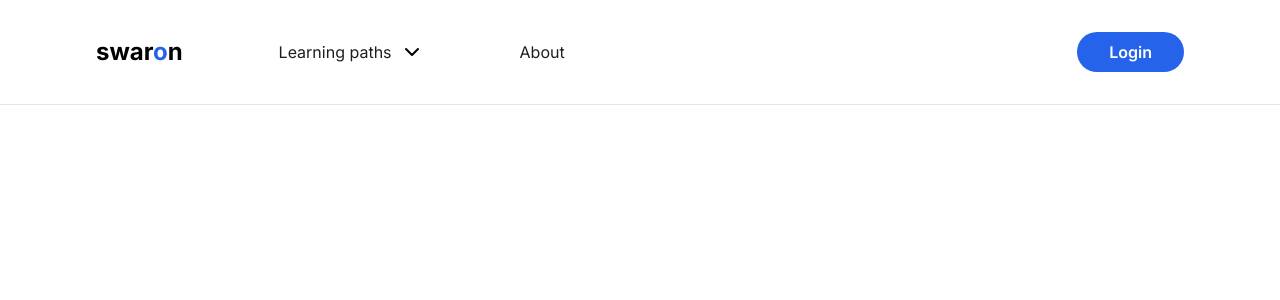
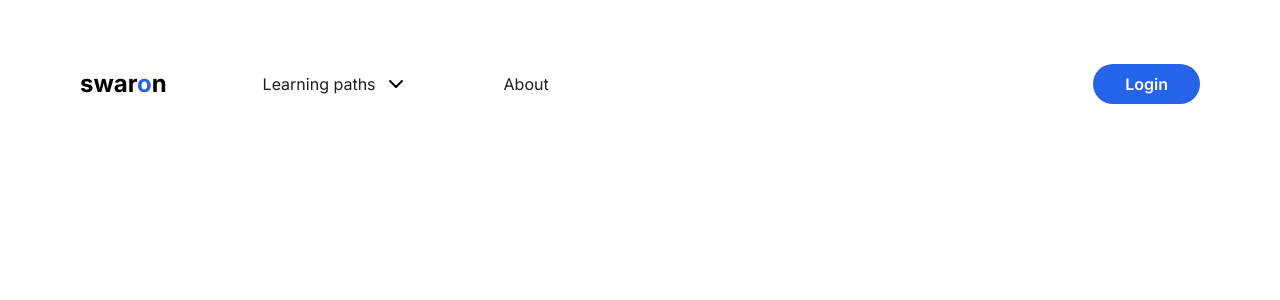
Before and after one commit to swaron-io/swaron.io, a Next.js app: page / in a window 1280 px wide. Shown: the top 300 px of the page. Built offline with nearby package versions, Linux system fonts and the light colour scheme.

Commit message:
changed header buttons

```diff
--- a/src/app/components/header.tsx
+++ b/src/app/components/header.tsx
@@ -3,7 +3,7 @@ import { ChevronDown } from "lucide-react";
 
 export function Header() {
   return (
-    <header className="flex border-b items-center border-neutral_gray justify-start px-24 py-8">
+    <header className="flex items-center justify-start px-20 py-16">
       <h3 className="text-2xl font-bold">
         swar<span className="text-blue">o</span>n
       </h3>
```
